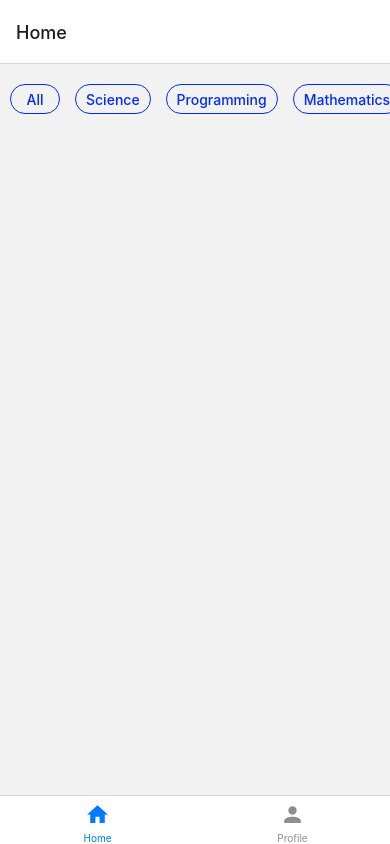
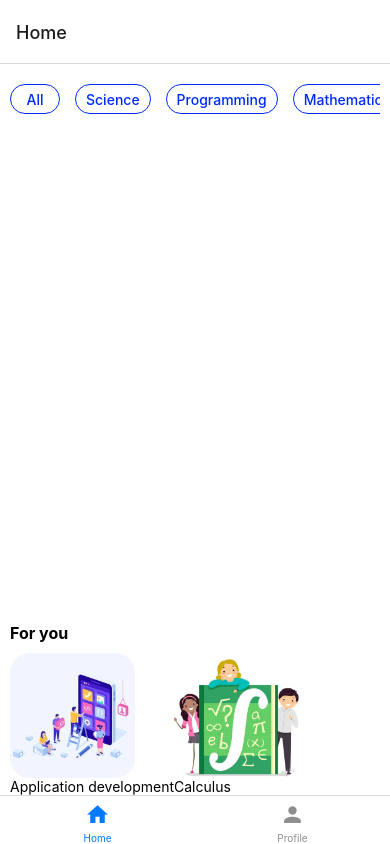
Before and after one commit to SanfetCoder/quiz-app, a React Native app: screen /Home in a window 390 px wide. Built offline with nearby package versions, Linux system fonts and the light colour scheme.

Commit message:
Add <ForyouSection />

```diff
--- a/models/quiz.ts
+++ b/models/quiz.ts
@@ -1,18 +1,18 @@
 export type Quiz = {
   title : string,
-  image : string,
+  image : NodeRequire,
   description : string
 }
 
 export const quizzes : Quiz[] = [
   {
     title : "Application development",
-    image : "quiz-application-development.png",
+    image : require("../assets/quiz/quiz-application-development.png"),
     description : "This is the quiz to evaluate the learners about their application development skill"
   },
   {
     title : "Calculus",
-    image : "quiz-calculus.png",
+    image : require("../assets/quiz/quiz-calculus.png"),
     description : "A beginner level of calculus topic in Mathematics"
   }
 ]
--- a/package.json
+++ b/package.json
@@ -20,7 +20,10 @@
     "react-native-safe-area-context": "4.8.2",
     "react-native-screens": "~3.29.0",
     "react-native-vector-icons": "^10.0.3",
-    "typescript": "^5.3.0"
+    "typescript": "^5.3.0",
+    "react-native-web": "~0.19.6",
+    "react-dom": "18.2.0",
+    "@expo/metro-runtime": "~3.1.3"
   },
   "devDependencies": {
     "@babel/core": "^7.20.0"
--- a/screens/Home.js
+++ b/screens/Home.js
@@ -1,12 +1,13 @@
 import { useState } from "react";
-import { View, Text, SafeAreaView, StyleSheet, ScrollView } from "react-native";
+import { Text, SafeAreaView, StyleSheet, ScrollView, View, Image } from "react-native";
 import CategoryButton from "../components/CategoryButton";
+import { quizzes } from "../models/quiz";
 
 const Home = () => {
   const categories = ["All","Science","Programming","Mathematics"];
   const [selectedCategory, setSelectedCategory] = useState('');
   return (
-    <SafeAreaView>
+    <SafeAreaView style={styles.container}>
       <ScrollView horizontal style={styles.categoryList} showsHorizontalScrollIndicator={false} showsVerticalScrollIndicator={false}>
         {
           categories.map((category)=>{
@@ -14,18 +15,67 @@ const Home = () => {
           })
         }
       </ScrollView>
+      <ForYouSection />
     </SafeAreaView>
   )
 }
 
+const ForYouSection = () => {
+  return (
+    <View style={styles.forYouSection}>
+      <Text style={styles.forYouHeader}>For you</Text>
+      <ScrollView horizontal>
+        {
+          quizzes.map((quiz)=>{
+            return (<QuizItem quiz={quiz} key={quiz.title} />)
+          })
+        }
+      </ScrollView>
+    </View>
+  )
+}
+
+const QuizItem = ({quiz}) => {
+  return (
+    <View>
+      <Image
+        style={{
+          width: 125,
+          height : 125,
+          borderRadius : 20,
+        }}
+        source={quiz.image}
+      />
+      <Text>{quiz.title}</Text>
+    </View>
+  )
+}
+
 const styles = StyleSheet.create({
+  container : {
+    flex : 1,
+    display : 'flex',
+    flexDirection : 'column',
+    backgroundColor : 'white'
+  },
   categoryList : {
     display : 'flex',
     flexDirection : 'row',
+    height : 100,
     columnGap : 10,
     marginVertical : 20,
-    marginLeft : 10,
+    marginHorizontal : 10,
+  },
+  forYouSection : {
+    display : 'flex',
+    flexDirection : 'column',
+    rowGap : 10,
+    paddingHorizontal : 10,
+  },
+  forYouHeader : {
+    fontWeight : '700',
+    fontSize : 16
   }
 })
 
-export default Home;
+export default Home
--- a/screens/Profile.js
+++ b/screens/Profile.js
@@ -18,7 +18,7 @@ const ActivityList = () => {
       <Text style={styles.header}>
         Activities
       </Text>
-      <Activities />
+      {/* <Activities /> */}
     </View>
   )
 }
@@ -28,7 +28,7 @@ const Activities = () => {
     <ScrollView>
       {
         quizzes.map(quiz => {
-          return <Text>{quiz.title}</Text>
+          return <Text key={quiz.title}>{quiz.title}</Text>
         })
       }
     </ScrollView>
```
Also changed, not shown: 1 other file (tests, documents, lock files or other folders).
